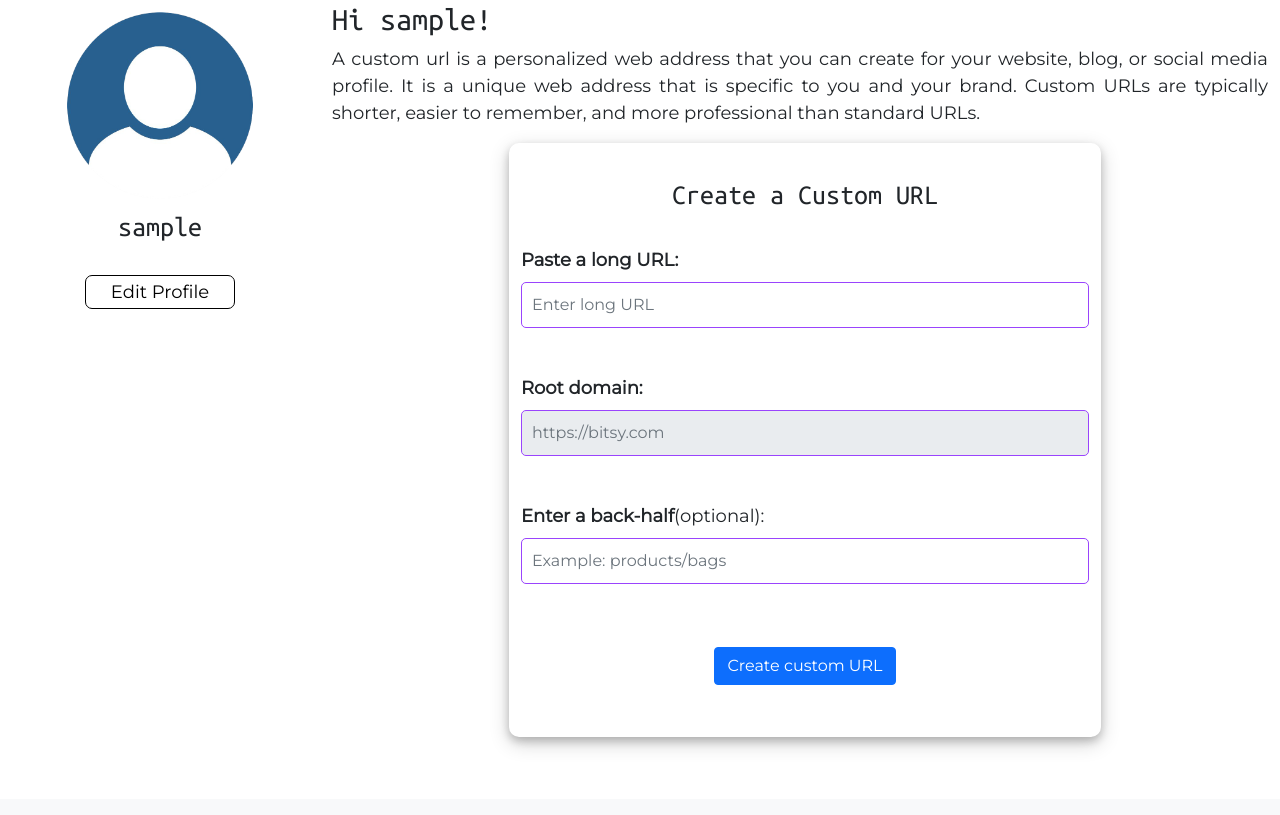
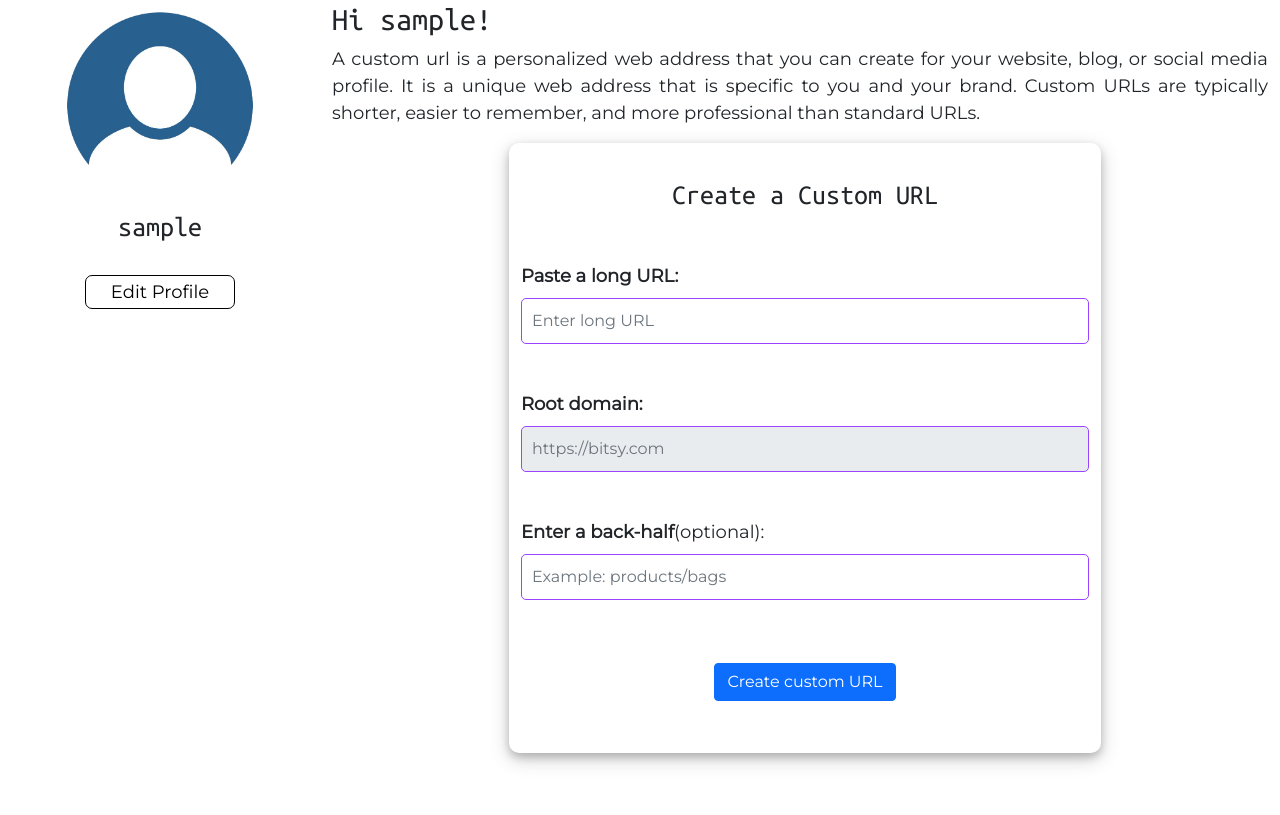
Before and after one commit to kadelcode/url-shortener, a Flask app: a page that uses core/templates/overview.html in a window 1280 px wide. Shown: the part 64-879 px from the top of the page. Before the commit the page ends 812 px from the top, so only its background shows below. Run offline with Flask 3, Linux system fonts and the light colour scheme; the visitor is signed in with stand-in values (Sample User, id 1); some libraries are stand-ins or nearby versions; some web fonts are replaced.

Commit message:
syntax error fix

```diff
--- a/core/templates/overview.html
+++ b/core/templates/overview.html
@@ -43,7 +43,7 @@
                     {% endif %}
 
                 {% endfor %}
-                <div class="class="mb-3 mt-3">
+                <div class="mb-3 mt-3">
                     <b><label for="url" class="form-label">Paste a long URL:</label></b>
                     <input type="url" name="url" id="url"
                         placeholder="Enter long URL" class="form-control"
```
